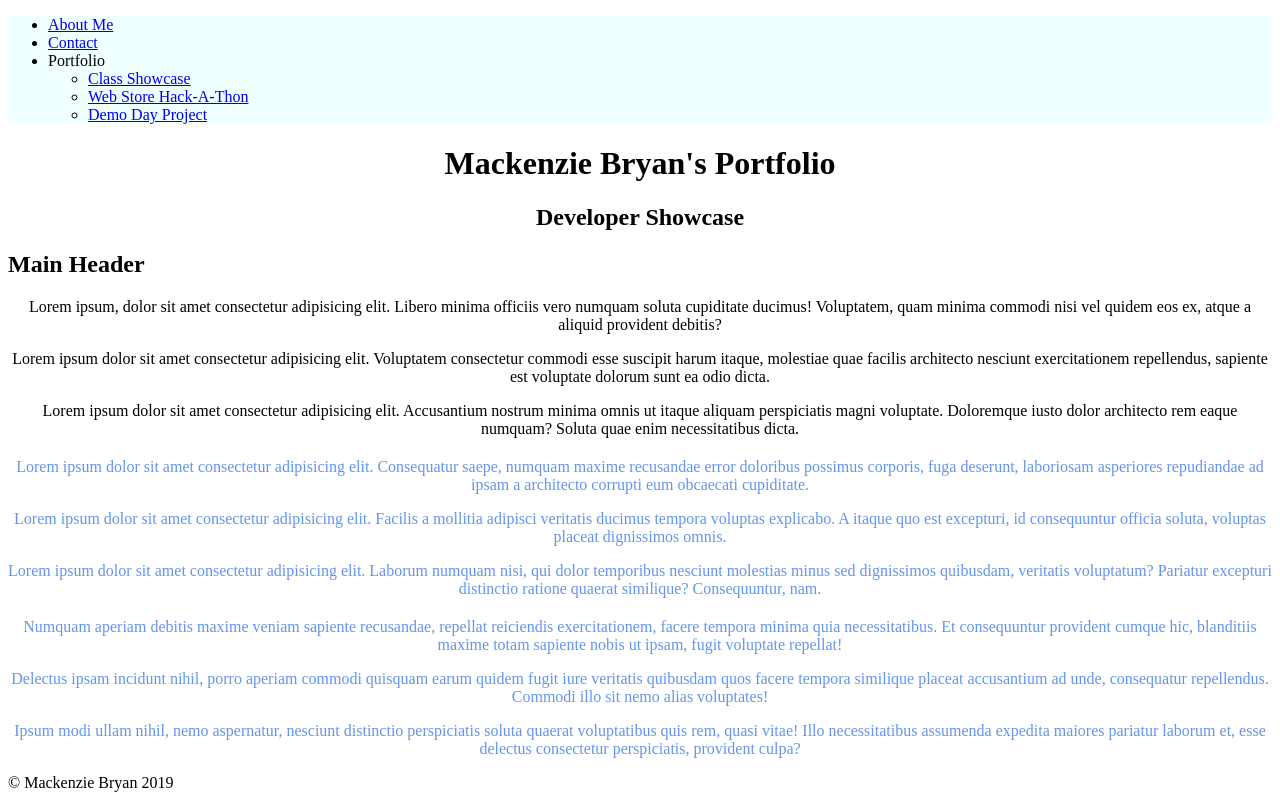
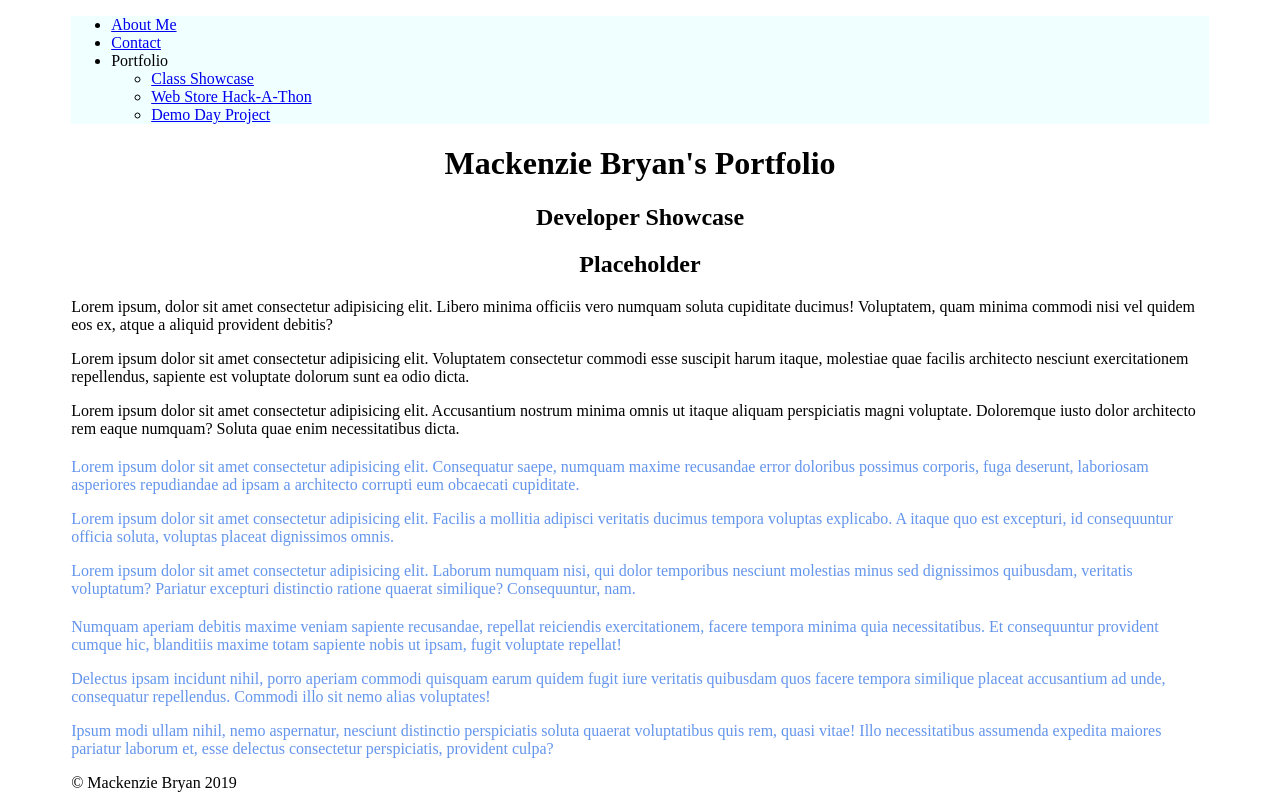
Before and after one commit to mackenziebryan/savvy-coders-portfolio, a website: page index.html in a window 1280 px wide. Drawn offline with Linux system fonts and the light colour scheme.

Commit message:
CSS and Html class 4

```diff
--- a/index.html
+++ b/index.html
@@ -7,50 +7,68 @@
     <title>Mackenzie Bryan's Portfolio</title>
 
     <style>
+      .container {
+        margin: 0 auto;
+        max-width: 1750px;
+        width: 90%;
+      }
+
+      h1 {
+        text-align: center;
+      }
+
+      h2 {
+        text-align: center;
+      }
 
       nav {
         background-color: azure;
       }
 
       p {
-        text-align: center;
+
       }
 
       header {
-        text-align: center;
+
       }
 
       .primary {
         table-layout: auto;
         color: cornflowerblue;
       }
+
+
+
+
     </style>
   </head>
 
   <body>
-    <nav>
+    <nav class="container">
       <ul>
         <li><a href="about.html">About Me</a></li>
         <li><a href="contact.html">Contact</a></li>
         <li>
           Portfolio
           <ul>
-              <li><a href="class.html">Class Showcase</a></li>
-              <li><a href="web-store.html">Web Store Hack-A-Thon</a></li>
-              <li><a href="demo.html">Demo Day Project</a></li>
+            <li><a href="class.html">Class Showcase</a></li>
+            <li><a href="web-store.html">Web Store Hack-A-Thon</a></li>
+            <li><a href="demo.html">Demo Day Project</a></li>
           </ul>
         </li>
       </ul>
     </nav>
 
-    <header>
-      <h1 style="">Mackenzie Bryan's Portfolio</h1>
+    <header class="container">
+      <h1>Mackenzie Bryan's Portfolio</h1>
       <h2>Developer Showcase</h2>
     </header>
 
-    <main>
+    <main class="container">
       <section>
-        <h2>Main Header</h2>
+        <h2>Placeholder</h2>
+
         <p>
           Lorem ipsum, dolor sit amet consectetur adipisicing elit. Libero
           minima officiis vero numquam soluta cupiditate ducimus! Voluptatem,
@@ -71,8 +89,10 @@
         </p>
       </section>
 
+
       <section class="primary">
         <h2></h2>
+
         <p>
           Lorem ipsum dolor sit amet consectetur adipisicing elit. Consequatur
           saepe, numquam maxime recusandae error doloribus possimus corporis,
@@ -113,7 +133,7 @@
       </section>
     </main>
 
-    <footer>
+    <footer class="container">
       &copy; Mackenzie Bryan 2019
     </footer>
   </body>
```
